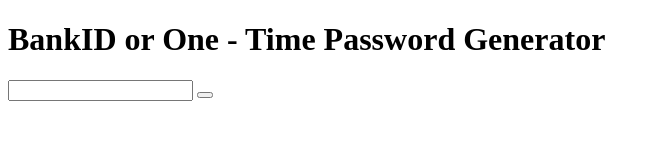
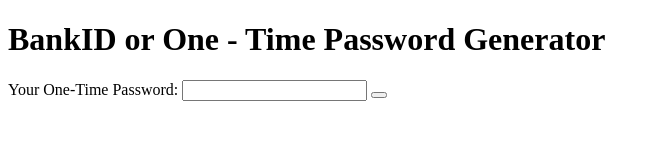
Before and after one commit to Enirose/OneTime-password-generator-BankID, a plain HTML site: page index.html in a window 1280 px wide. Shown: the whole page, without its empty margins (0-660 px from the left). Drawn offline with Linux system fonts and the light colour scheme.

Commit message:
added some class in html

```diff
--- a/index.html
+++ b/index.html
@@ -5,15 +5,16 @@
     <meta name="viewport" content="width=device-width, initial-scale=1.0">
     <meta name="description" content="One time password generator">
     <title>BankID or One time generator password</title>
+    <link rel="stylesheet" href="style.css">
 </head>
 <body>
-    <div>
+    <div class="container">
         <h1>
             BankID or One - Time Password Generator
         </h1>
-        <div>
-            <label for=""></label>
-            <input type="text">
+        <div class="otp-container">
+            <label for="otp">Your One-Time Password:</label>
+            <input type="text" id="otp" readonly>
             <button></button>
         </div>
     </div>
```
Also changed, not shown: style.css (added), styles.css (deleted).
